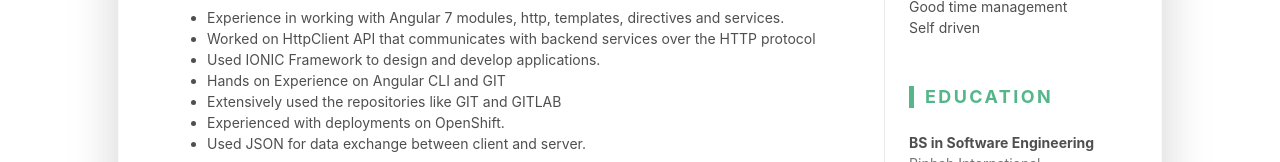
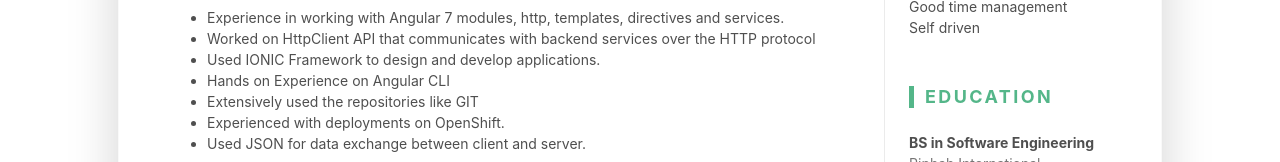
Before and after one commit to HammadAli55/hammadali55.github.io, a plain HTML site: page index.html in a window 1280 px wide. Shown: the part 557-719 px from the top of the page. Drawn offline with Linux system fonts and the light colour scheme.

Commit message:
updated CV

```diff
--- a/index.html
+++ b/index.html
@@ -80,8 +80,8 @@
 											<li>Experience in working with Angular 7 modules, http, templates, directives and services.</li>
 											<li>Worked on HttpClient API that communicates with backend services over the HTTP protocol</li>
 											<li>Used IONIC Framework to design and develop applications.</li>
-											<li>Hands on Experience on Angular CLI and GIT</li>
-											<li>Extensively used the repositories like GIT and GITLAB</li>
+											<li>Hands on Experience on Angular CLI</li>
+											<li>Extensively used the repositories like GIT</li>
 											<li>Experienced with deployments on OpenShift.</li>
 											<li>Used JSON for data exchange between client and server.</li>
 										</ul>
```
